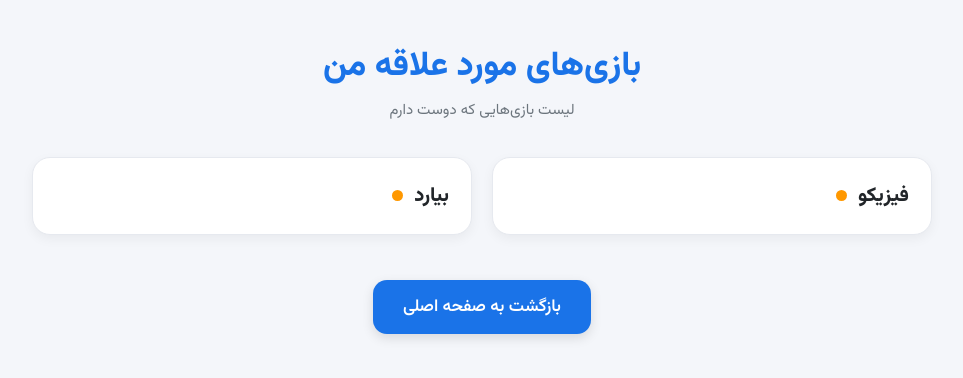
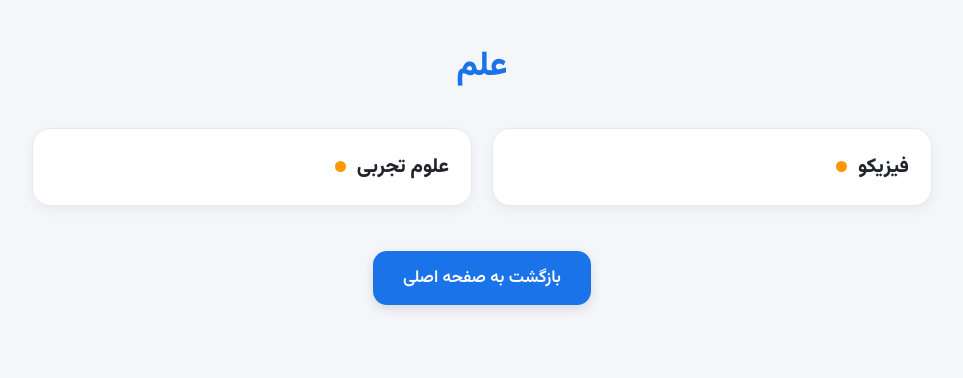
Before and after one commit to TEAX-AMIR/teax-amir.github.io, a plain HTML site: page games/index.html in a window 1280 px wide. Shown: the whole page, without its empty margins (158-1121 px from the left). Drawn offline with Linux system fonts and the light colour scheme.

Commit message:
Update index.html

```diff
--- a/games/index.html
+++ b/games/index.html
@@ -3,7 +3,7 @@
 <head>
     <meta charset="UTF-8">
     <meta name="viewport" content="width=device-width, initial-scale=1.0">
-    <title>بازی‌های من</title>
+    <title>علم بهتر است یا ثروت</title>
 
     <style>
         @import url('https://fonts.googleapis.com/css2?family=Vazirmatn:wght@300;400;600;800&display=swap');
@@ -103,8 +103,8 @@
 
     <!-- هدر مانند DentCast -->
     <div class="header">
-        <h1>بازی‌های مورد علاقه من</h1>
-        <p>لیست بازی‌هایی که دوست دارم</p>
+        <h1>علم</h1>
+        <p></p>
     </div>
 
     <!-- کارت‌ها -->
@@ -115,7 +115,7 @@
         </div>
 
         <div class="card">
-            <div class="title">بیارد <span class="dot"></span></div>
+            <div class="title">علوم تجربی <span class="dot"></span></div>
         </div>
 
     </div>
```
